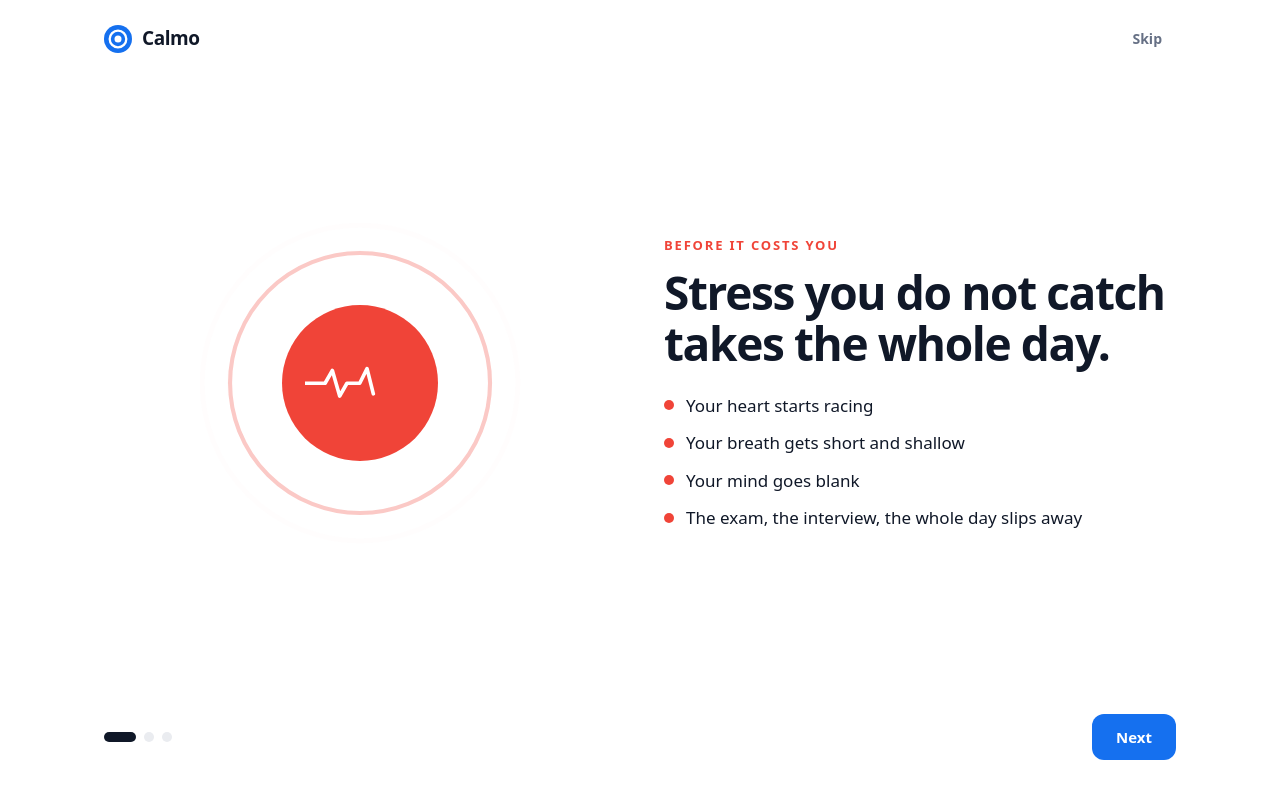
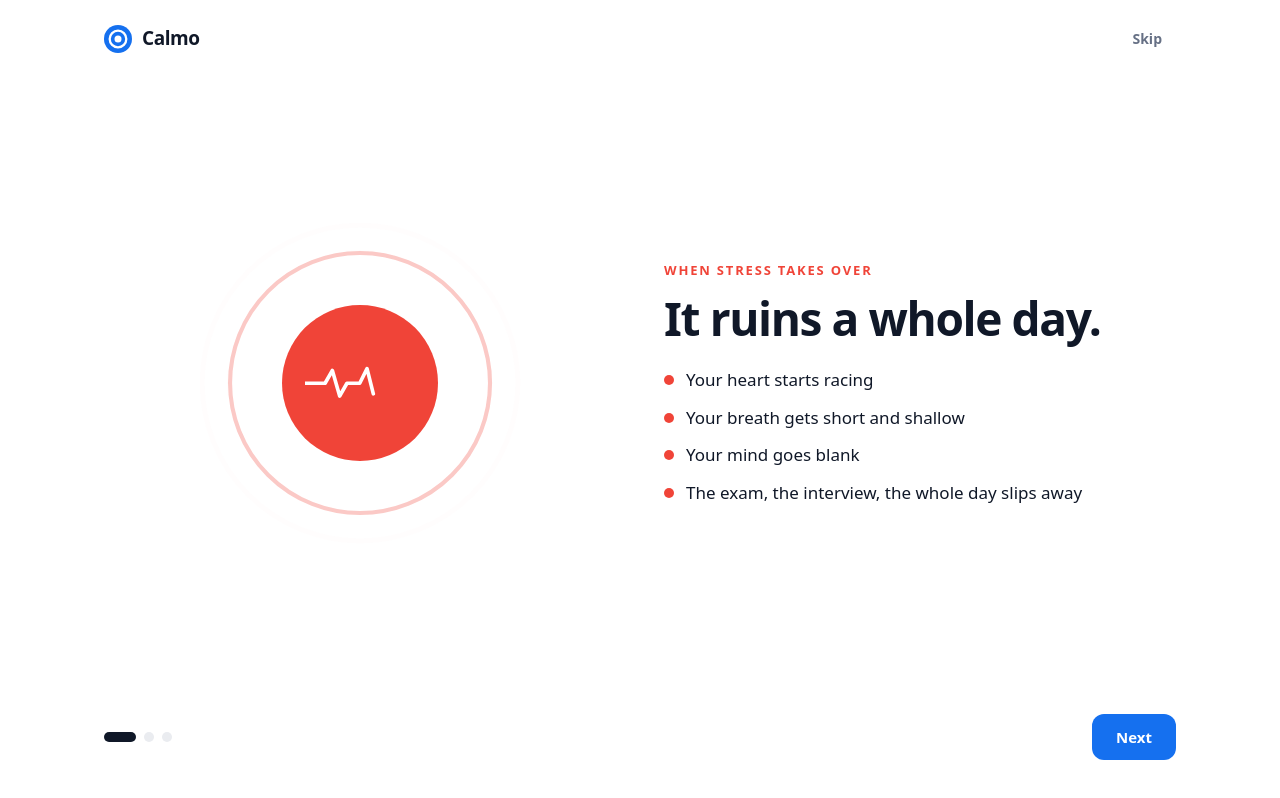
Before and after one commit to fozagtx/Calmo, a React (Vite) app: page /#/welcome in a window 1280 px wide. Built offline with nearby package versions, Linux system fonts and the light colour scheme.

Commit message:
Onboarding: It ruins a whole day

```diff
--- a/src/routes/welcome.tsx
+++ b/src/routes/welcome.tsx
@@ -83,8 +83,8 @@ interface Step {
 
 const STEPS: Step[] = [
   {
-    eyebrow: 'Before it costs you',
-    title: 'Stress you do not catch takes the whole day.',
+    eyebrow: 'When stress takes over',
+    title: 'It ruins a whole day.',
     accent: 'text-red',
     art: <StressArt />,
     body: (
```
Also changed, not shown: 3 other files (tests, documents, lock files or other folders).
